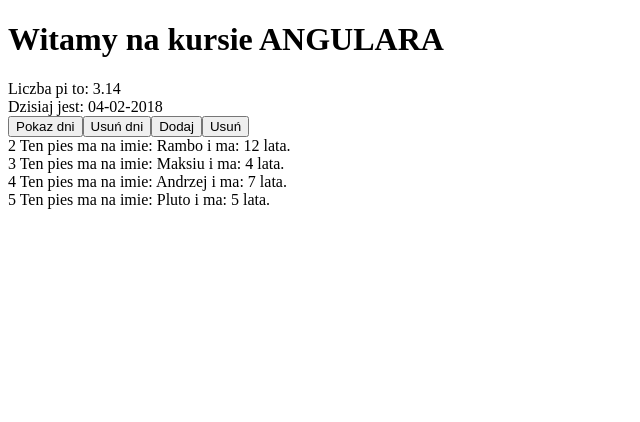
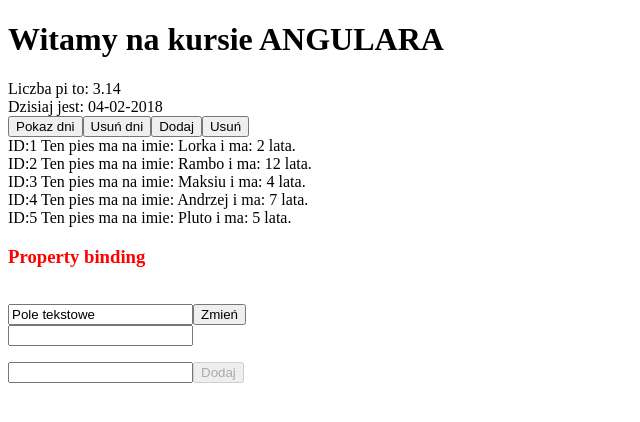
Before and after one commit to texarr/ng4tutorial, an Angular app: page / in a window 1280 px wide. Shown: the top 422 px of the page, without its empty margins (0-640 px from the left). Built offline with nearby package versions, Linux system fonts and the light colour scheme.

Commit message:
Add property binding module

```diff
--- a/src/app/app.component.html
+++ b/src/app/app.component.html
@@ -3,16 +3,11 @@
     <h1>Witamy na kursie {{title | uppercase}}</h1>
     Liczba pi to: {{pi | number: '1.1-2'}} <br>
     Dzisiaj jest: {{date | date: 'dd-MM-yyyy'}} <br>
-
-    <ng-container *ngIf=(dog)>
-      Mój pies to: {{dog && dog.name}} <br>
-      Ma {{dog?.age}} lata<br>
-    </ng-container>
   </div>
 
+  <!---->
   <button (click)="showDays()">Pokaz dni</button>
   <button (click)="removeDays()">Usuń dni</button>
-
 
   <div [hidden]="isHidden">
     <h1>Dni tygodnia</h1>
@@ -27,6 +22,7 @@
 
   </div>
 
+  <!---->
   <button (click)="addDogs()">Dodaj</button>
   <button (click)="removeDogs()">Usuń</button>
 
@@ -34,8 +30,8 @@
 
   <ng-template #areDogs>
     <div *ngFor="let dog of dogs; let i = index">
-      <div *ngIf="dog.age > 3">
-        {{i + 1}} Ten pies ma na imie: {{dog.name}} i ma: {{dog.age}} lata.
+      <div *ngIf="dog.age >= 2">
+        ID:{{i + 1}} Ten pies ma na imie: {{dog.name}} i ma: {{dog.age}} lata.
       </div>
     </div>
   </ng-template>
@@ -43,5 +39,8 @@
   <ng-template #noDogs>
     <p>Piesków nie ma :(</p>
   </ng-template>
+  <!---->
+
+  <app-data-binding></app-data-binding>
 
 </ng-container>
--- a/src/app/app.component.ts
+++ b/src/app/app.component.ts
@@ -20,6 +20,7 @@
 
   // definicja tablicy typu Dog z konstruktorem wstrzykującym dane do tablicy
   dogs = new Array<Dog>();
+
   constructor(){
     this.dogs.push(new Dog('Lorka', 2), new Dog('Rambo', 12), new Dog('Maksiu', 4), new Dog('Andrzej', 7), new Dog('Pluto', 5));
   }
@@ -39,6 +40,8 @@
   removeDays() {
     this.isHidden = true;
   }
+
+
 }
 
 // definicja klasy Dog z konstruktorem
--- a/src/app/app.module.ts
+++ b/src/app/app.module.ts
@@ -1,15 +1,19 @@
 import { BrowserModule } from '@angular/platform-browser';
 import { NgModule } from '@angular/core';
+import { FormsModule, ReactiveFormsModule } from '@angular/forms';
 
 import { AppComponent } from './app.component';
+import { DataBindingComponent } from './data-binding/data-binding.component';
 
 
 @NgModule({
   declarations: [
     AppComponent,
+    DataBindingComponent,
   ],
   imports: [
-    BrowserModule
+    BrowserModule,
+      FormsModule
   ],
   providers: [],
   bootstrap: [AppComponent]
--- /dev/null
+++ b/src/app/data-binding/data-binding.component.css
@@ -0,0 +1,7 @@
+.color {
+    color: red;
+}
+
+.color2 {
+    color: blue;
+}
--- /dev/null
+++ b/src/app/data-binding/data-binding.component.html
@@ -0,0 +1,19 @@
+<h3 [className]="colorClass">Property binding</h3>
+<img [src]="logoUrl">
+<div>
+    <div>
+        <input [maxLength]="maxLength" [value]="inputText">
+        <button [disabled]="isDisable" (click)="change()">Zmień</button>
+    </div>
+
+    <div>
+        <input [(ngModel)]="inputText2Way">
+        <p>{{inputText2Way}}</p>
+    </div>
+
+    <div>
+        <input (click)="click()">
+        <button [disabled]="button">Dodaj</button>
+        {{showClick}}
+    </div>
+</div>
--- /dev/null
+++ b/src/app/data-binding/data-binding.component.ts
@@ -0,0 +1,38 @@
+import { Component } from '@angular/core';
+
+@Component({
+  selector: 'app-data-binding',
+  templateUrl: './data-binding.component.html',
+  styleUrls: ['./data-binding.component.css']
+})
+export class DataBindingComponent {
+  inputText: string = 'Pole tekstowe';
+  inputText2Way: string = '';
+  button: boolean = true;
+  showClick: string = '';
+
+  colorClass = 'color';
+  maxLength = 5;
+  logoUrl = '';
+  isDisable = true;
+
+  constructor() {
+      setTimeout(() => {
+          this.isDisable = false;
+      }, 2000);
+  }
+
+  change() {
+      this.inputText = 'Zmiana tekstu i koloru';
+      this.maxLength = 10;
+      this.colorClass = 'color2';
+      this.logoUrl = 'https://angular.io/assets/images/logos/angular/angular.png';
+  }
+
+  click() {
+      this.showClick = 'Przycisk aktywny!';
+      this.button = false;
+  }
+
+
+}
```
